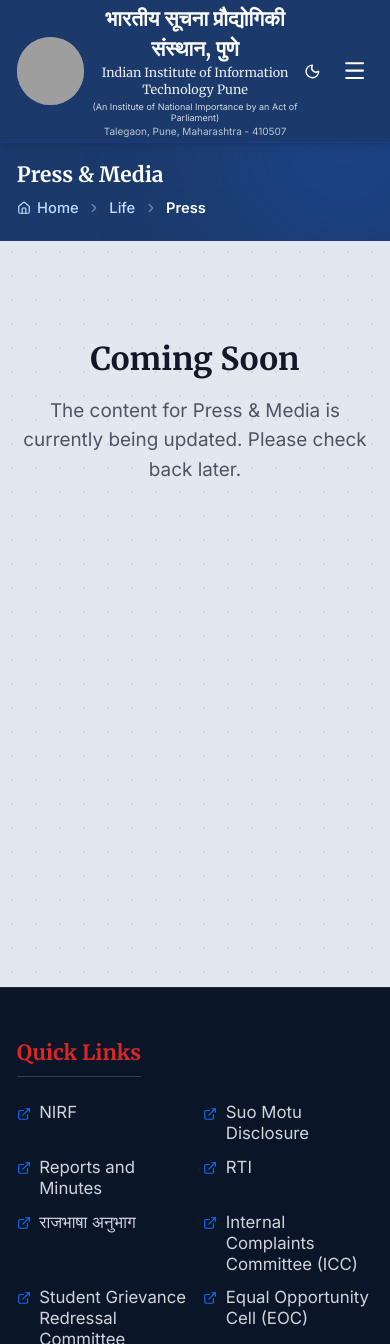
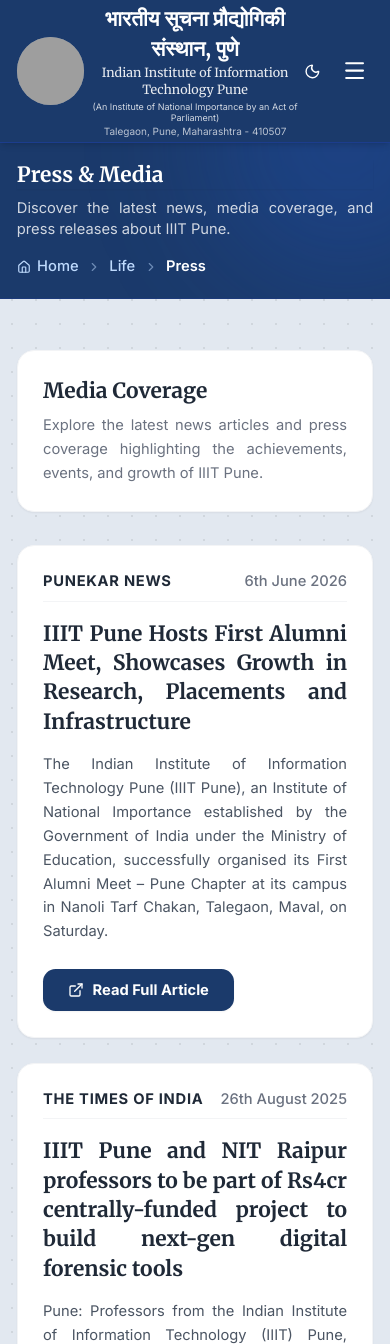
Before and after one commit to iiitp-official/website, a React (Vite) app: page /life/press in a window 390 px wide. Shown: the top 1344 px of the page. Built offline with nearby package versions, Linux system fonts and the light colour scheme; grey boxes are pictures that could not be loaded.

Commit message:
Added press page and added odd semester registration pdf

```diff
--- a/src/App.jsx
+++ b/src/App.jsx
@@ -90,6 +90,7 @@ const LifeGalleryPage = lazy(() => import("./pages/LifeGalleryPage"));
 const LifeEventsPage = lazy(() => import("./pages/LifeEventsPage"));
 const LifeMagazinePage = lazy(() => import("./pages/LifeMagazinePage"));
 const LifeNewsletterPage = lazy(() => import("./pages/LifeNewsletterPage"));
+const LifePressPage = lazy(() => import("./pages/LifePressPage"));
 const LifeCampusPage = lazy(() => import("./pages/LifeCampusPage"));
 const NoticePage = lazy(() => import("./pages/NoticePage"));
 const NewsPage = lazy(() => import("./pages/NewsPage"));
@@ -365,7 +366,7 @@ function AppContent() {
             <Route path="/life/events" element={<LifeEventsPage />} />
             <Route path="/life/magazine" element={<LifeMagazinePage />} />
             <Route path="/life/newsletter" element={<LifeNewsletterPage />} />
-            <Route path="/life/press" element={<AboutPlaceholderPage title="Press & Media" />} />
+            <Route path="/life/press" element={<LifePressPage />} />
             <Route path="/life/campus" element={<LifeCampusPage />} />
 
             <Route path="/news" element={<NewsPage />} />
--- a/src/data/news.json
+++ b/src/data/news.json
@@ -1,4 +1,11 @@
 [
+  {
+    "id": 0,
+    "title": "Odd semester registration instructions available on the website now",
+    "date": "10-07-2026",
+    "excerpt": "Detailed instructions for the odd semester registration for B.Tech, M.Tech, and PhD are now available.",
+    "link": "/admissions"
+  },
   {
     "id": 1,
     "title": "Advertisement for Positions in Start-up and Incubation Cell on contract basis",
--- a/src/pages/AdmissionsPage.jsx
+++ b/src/pages/AdmissionsPage.jsx
@@ -54,6 +54,38 @@ const AdmissionsPage = () => {
         <div className="space-y-8">
           {/* Main Container */}
           <div className="bg-white dark:bg-surface-dark rounded-2xl shadow-sm border border-gray-100 dark:border-gray-800 p-6 md:p-8">
+
+            {/* Registration Instructions Section */}
+            <div className="mb-10">
+              <h2 className="text-2xl font-bold font-serif text-primary dark:text-white mb-6 border-b border-gray-100 dark:border-gray-800 pb-4">
+                Registration Instructions
+              </h2>
+              <div className="space-y-4">
+                {[
+                  {
+                    title: "Odd Sem Registration Instruction for Btech and Mtech",
+                    link: "/documents/Odd Sem Registration Instruction for Btech and Mtech (3).pdf"
+                  },
+                  {
+                    title: "Odd Sem Registration Instruction for PhD 2026-27",
+                    link: "/documents/Odd Sem Registration Instruction for PhD 2026-27 (1).pdf"
+                  }
+                ].map((item, idx) => (
+                  <a
+                    key={idx}
+                    href={item.link}
+                    target="_blank"
+                    rel="noopener noreferrer"
+                    className="flex items-center justify-between p-4 rounded-xl border border-gray-100 dark:border-gray-800 bg-gray-50/50 dark:bg-gray-800/30 hover:border-primary hover:bg-blue-50 dark:hover:bg-blue-900/20 transition-all duration-200 group"
+                  >
+                    <span className="font-semibold text-gray-800 dark:text-gray-200 group-hover:text-primary dark:group-hover:text-blue-400 transition-colors">
+                      {item.title}
+                    </span>
+                    <ExternalLink size={18} className="text-gray-400 group-hover:text-primary dark:group-hover:text-blue-400 transition-colors" />
+                  </a>
+                ))}
+              </div>
+            </div>
 
             {/* Special Programs Section */}
             <div className="space-y-8 mb-10">
--- /dev/null
+++ b/src/pages/LifePressPage.jsx
@@ -0,0 +1,78 @@
+import { useEffect } from 'react';
+import { ExternalLink } from 'lucide-react';
+import LifePageLayout from '../components/life/LifePageLayout';
+
+const pressArticles = [
+  {
+    date: "6th June 2026",
+    title: "IIIT Pune Hosts First Alumni Meet, Showcases Growth in Research, Placements and Infrastructure",
+    desc: "The Indian Institute of Information Technology Pune (IIIT Pune), an Institute of National Importance established by the Government of India under the Ministry of Education, successfully organised its First Alumni Meet – Pune Chapter at its campus in Nanoli Tarf Chakan, Talegaon, Maval, on Saturday.",
+    link: "https://www.punekarnews.in/iiit-pune-hosts-first-alumni-meet-showcases-growth-in-research-placements-and-infrastructure/",
+    publisher: "Punekar News"
+  },
+  {
+    date: "26th August 2025",
+    title: "IIIT Pune and NIT Raipur professors to be part of Rs4cr centrally-funded project to build next-gen digital forensic tools",
+    desc: "Pune: Professors from the Indian Institute of Information Technology (IIIT) Pune, along with the National Institute of Technology (NIT) Raipur, will be part of a Rs4.2 crore project commissioned by the cyber security division of the Union Ministry of Electronics and Information Technology (MeitY) to develop next-generation digital forensics tools over the next two years.",
+    link: "http://timesofindia.indiatimes.com/articleshow/123511899.cms?utm_source=contentofinterest&utm_medium=text&utm_campaign=cppst",
+    publisher: "The Times of India"
+  }
+];
+
+const LifePressPage = () => {
+  useEffect(() => {
+    window.scrollTo(0, 0);
+  }, []);
+
+  return (
+    <LifePageLayout
+      title="Press & Media"
+      subtitle="Discover the latest news, media coverage, and press releases about IIIT Pune."
+      breadcrumb="Life"
+    >
+      <div className="space-y-8">
+        <div className="bg-white dark:bg-surface-dark border border-gray-100 dark:border-gray-800 rounded-2xl p-6 shadow-sm">
+          <h3 className="text-xl font-bold font-serif text-gray-800 dark:text-white mb-2">Media Coverage</h3>
+          <p className="text-sm text-gray-500 dark:text-gray-400 leading-relaxed text-justify">
+            Explore the latest news articles and press coverage highlighting the achievements, events, and growth of IIIT Pune.
+          </p>
+        </div>
+
+        <div className="space-y-6">
+          {pressArticles.map((article, idx) => (
+            <div key={idx} className="bg-white dark:bg-surface-dark border border-gray-100 dark:border-gray-800 rounded-2xl p-6 md:p-8 shadow-sm hover:shadow-md transition-all duration-300">
+              <div className="flex justify-between items-center mb-4 border-b border-gray-100 dark:border-gray-800 pb-2">
+                <span className="text-sm md:text-base font-bold text-gray-800 dark:text-gray-200 uppercase tracking-wider">
+                  {article.publisher || "Press Release"}
+                </span>
+                <span className="text-sm font-medium text-gray-500 dark:text-gray-400">
+                  {article.date}
+                </span>
+              </div>
+
+              <h4 className="text-xl md:text-2xl font-bold font-serif text-gray-800 dark:text-white mb-4">
+                {article.title}
+              </h4>
+
+              <p className="text-sm text-gray-600 dark:text-gray-400 mb-6 text-justify leading-relaxed">
+                {article.desc}
+              </p>
+
+              <a
+                href={article.link}
+                target="_blank"
+                rel="noopener noreferrer"
+                className="inline-flex items-center gap-2 px-6 py-2.5 bg-primary hover:bg-primary-dark text-white rounded-xl text-sm font-bold transition-all shadow-sm hover:-translate-y-0.5"
+              >
+                <ExternalLink size={16} />
+                Read Full Article
+              </a>
+            </div>
+          ))}
+        </div>
+      </div>
+    </LifePageLayout>
+  );
+};
+
+export default LifePressPage;
```
Also changed, not shown: 2 other files (tests, documents, lock files or other folders).
